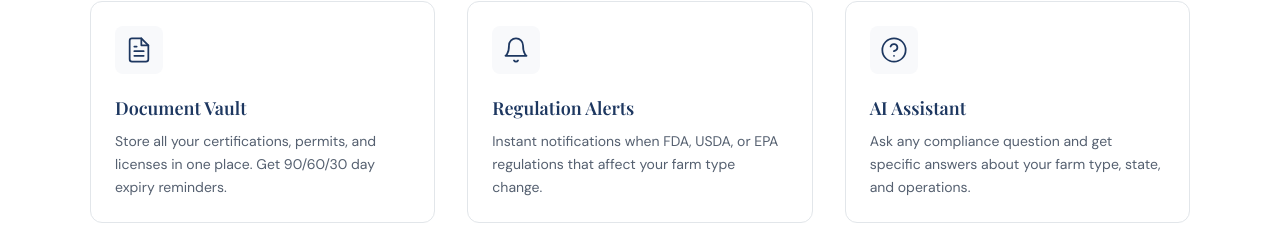
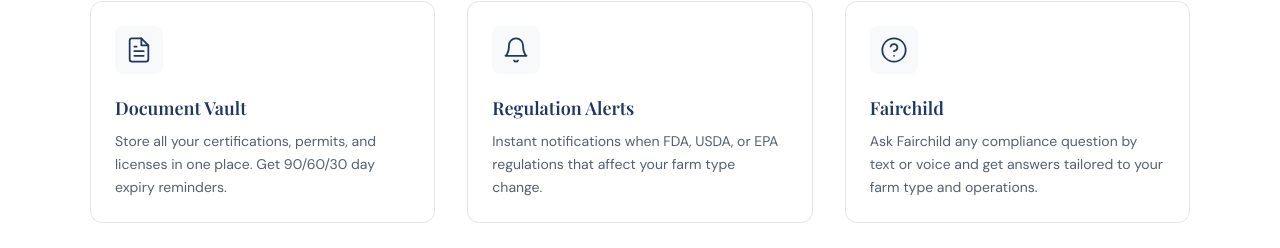
Before and after one commit to cora-fresh-labs/farmregs, a Next.js app: page / in a window 1280 px wide. Shown: the part 1143-1391 px from the top of the page. Built offline with nearby package versions, Linux system fonts and the light colour scheme.

Commit message:
Rename AI assistant to Fairchild

```diff
--- a/app/page.tsx
+++ b/app/page.tsx
@@ -677,8 +677,8 @@
               },
               {
                 icon: <IconHelp />,
-                title: 'AI Assistant',
-                desc: 'Ask any compliance question and get specific answers about your farm type, state, and operations.',
+                title: 'Fairchild',
+                desc: 'Ask Fairchild any compliance question by text or voice and get answers tailored to your farm type and operations.',
               },
             ].map(f => (
               <div
```
